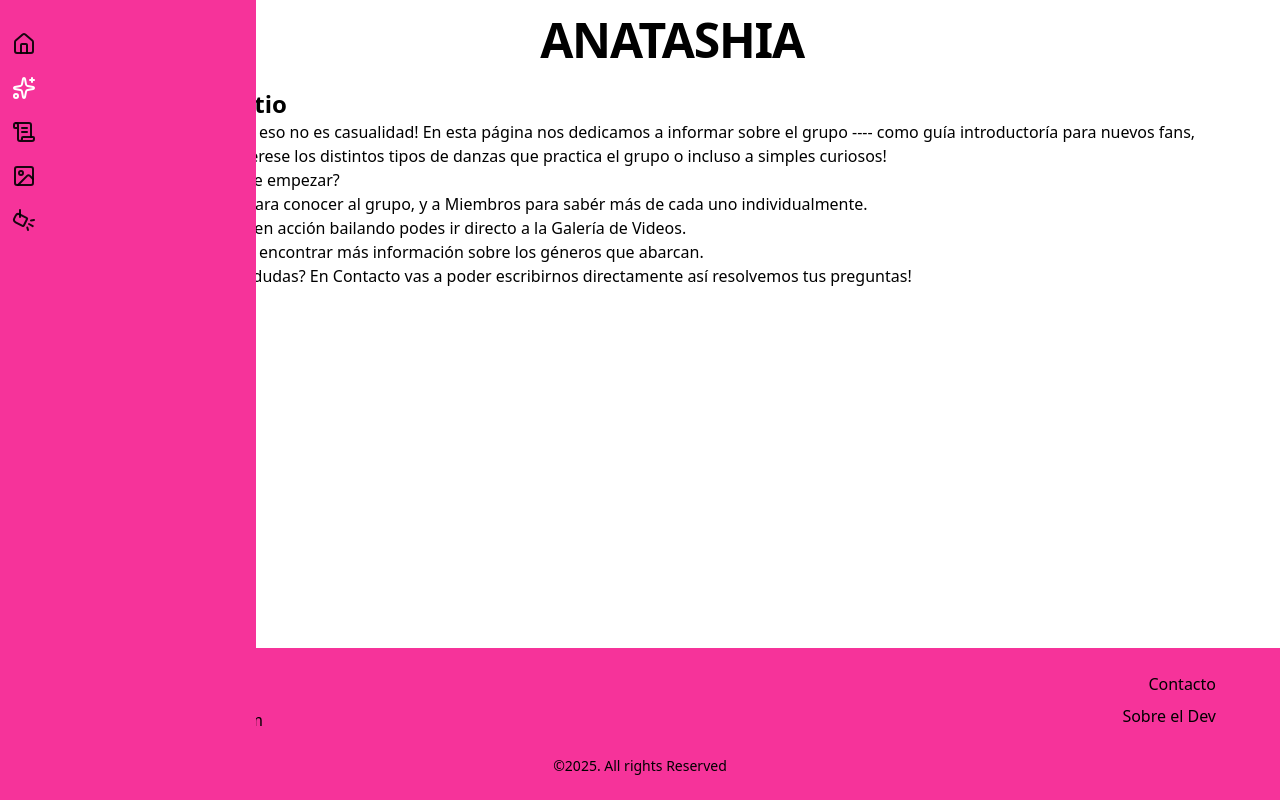
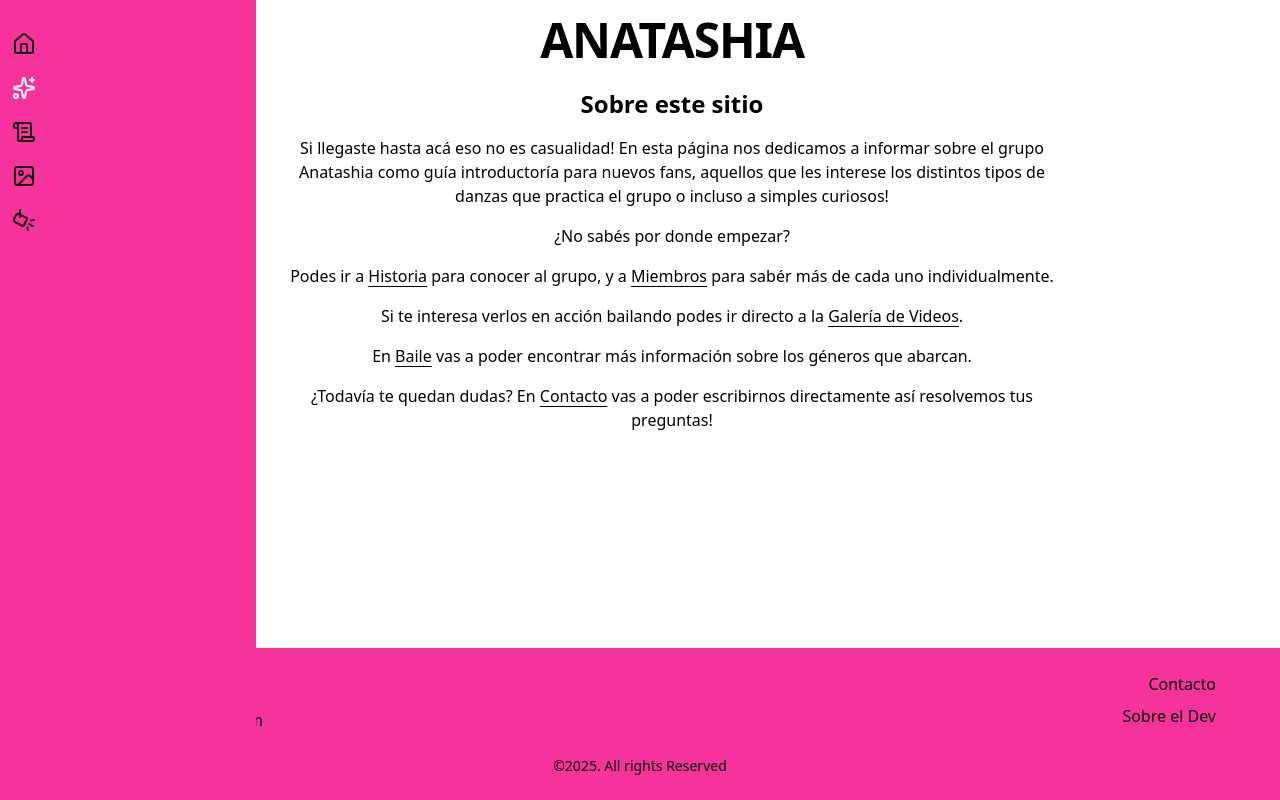
Before and after one commit to faery-cam/herrera_camila_tp2, a React (Vite) app: page /herrera_camila_tp2/info in a window 1280 px wide. Built offline with nearby package versions, Linux system fonts and the light colour scheme.

Commit message:
[STYLES] estilos para pag info

```diff
--- a/src/pages/Info.jsx
+++ b/src/pages/Info.jsx
@@ -7,17 +7,25 @@ export default function Info() {
         document.title = "información";
     }, []);
 
+    const linkClass = "underline underline-offset-4 hover:text-pink-300 transition";
+    const pClass = "max-w-3xl";
+
     return (
         <>
-            <section className="p-6">
+            <section className="p-6 flex flex-col items-center text-center gap-4">
                 <h2 className="text-2xl font-bold">Sobre este sitio</h2>
 
-                <p>Si llegaste hasta acá eso no es casualidad! En esta página nos dedicamos a informar sobre el grupo ---- como guía introductoría para nuevos fans, aquellos que les interese los distintos tipos de danzas que practica el grupo o incluso a simples curiosos!</p>
-                <p>¿No sabés por donde empezar?</p>
-                <p>Podes ir a <Link to="/historia">Historia</Link> para conocer al grupo, y a <Link to="/miembros">Miembros</Link> para sabér más de cada uno individualmente.</p>
-                <p>Si te interesa verlos en acción bailando podes ir directo a la <Link to="/videos">Galería de Videos</Link>.</p>
-                <p>En <Link to="/baile">Baile</Link> vas a poder encontrar más información sobre los géneros que abarcan.</p>
-                <p>¿Todavía te quedan dudas? En <Link to="/contacto">Contacto</Link> vas a poder escribirnos directamente así resolvemos tus preguntas!</p>
+                <p className={pClass}>Si llegaste hasta acá eso no es casualidad! En esta página nos dedicamos a informar sobre el grupo Anatashia como guía introductoría para nuevos fans, aquellos que les interese los distintos tipos de danzas que practica el grupo o incluso a simples curiosos!</p>
+
+                <p className={pClass}>¿No sabés por donde empezar?</p>
+
+                <p className={pClass}>Podes ir a <Link to="/historia" className={linkClass}>Historia</Link> para conocer al grupo, y a <Link to="/miembros" className={linkClass}>Miembros</Link> para sabér más de cada uno individualmente.</p>
+
+                <p className={pClass}>Si te interesa verlos en acción bailando podes ir directo a la <Link to="/videos" className={linkClass}>Galería de Videos</Link>.</p>
+
+                <p className={pClass}>En <Link to="/baile" className={linkClass}>Baile</Link> vas a poder encontrar más información sobre los géneros que abarcan.</p>
+
+                <p className={pClass}>¿Todavía te quedan dudas? En <Link to="/contacto" className={linkClass}>Contacto</Link> vas a poder escribirnos directamente así resolvemos tus preguntas!</p>
 
             </section>
         </>
```
